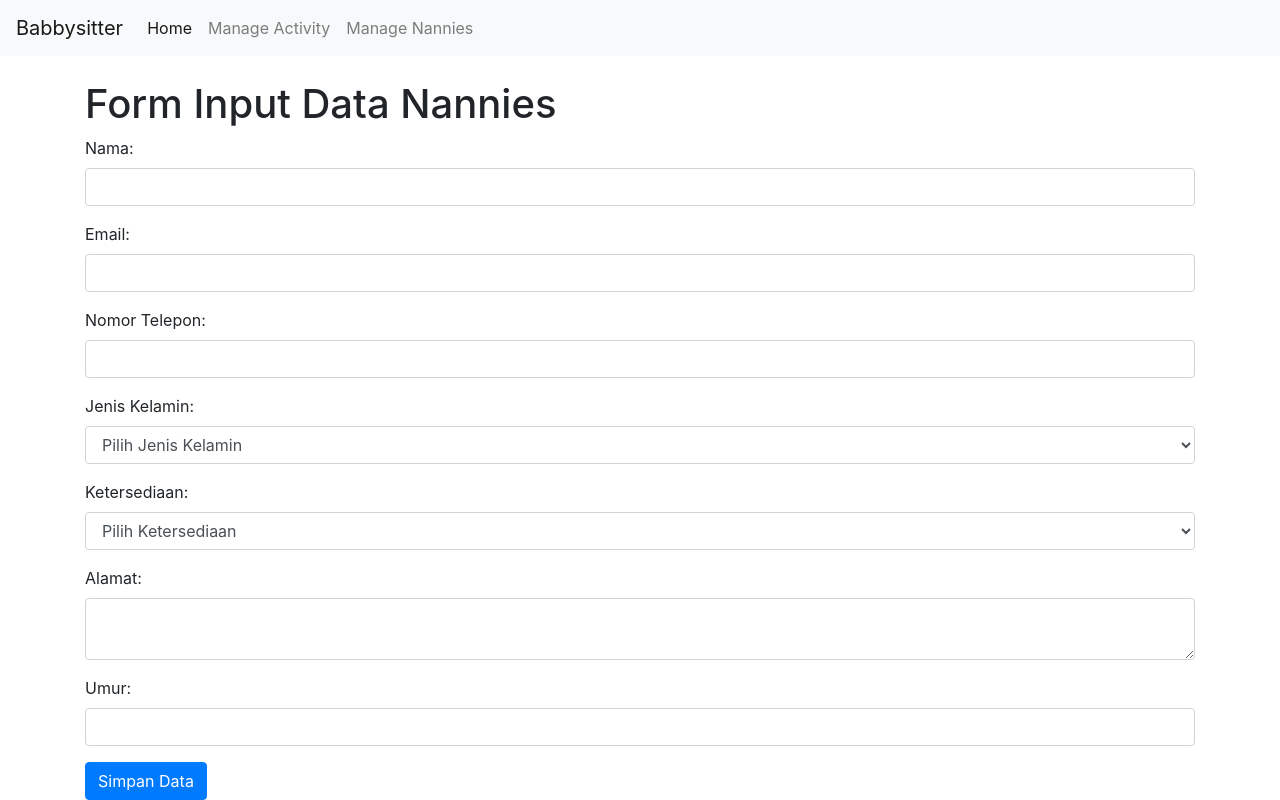
After one commit to oktamicko/nanniesProject, a Flask app: page /nannies/form in a window 1280 px wide. The commit adds this page. Run offline with Flask 3, Linux system fonts and the light colour scheme; some libraries are stand-ins or nearby versions.

Commit message:
Add form nanny

```diff
--- a/app/__init__.py
+++ b/app/__init__.py
@@ -1,5 +1,6 @@
 from flask import Flask
 from config import Config
+from app.extensions import db
 
 
 def create_app(config_class=Config):
@@ -7,6 +8,7 @@ def create_app(config_class=Config):
     app.config.from_object(config_class)
 
     # Initialize Flask Extension
+    db.init_app(app)
 
     # Register blueprints
     from app.main import bp as main_bp
--- a/app/nannies/routes.py
+++ b/app/nannies/routes.py
@@ -1,13 +1,27 @@
-from flask import render_template
+from flask import render_template, request, url_for, redirect
 from app.nannies import bp
+from app.extensions import db
+from app.models.nanny import Nanny
 
 
 @bp.route("/")
 def index():
+    nannies = Nanny.query.all()
+    return render_template("nannies/index.html", nannies=nannies)
 
-    nannies = [
-        {"id": 1, "name": "Nanny 1", "age": 30},
-        {"id": 2, "name": "Nanny 2", "age": 25},
-        # Tambahkan data nannies lainnya
-    ]
-    return render_template("nannies/index.html", nannies=nannies)
+
+@bp.route("/form", methods=["GET", "POST"])
+def form():
+    if request.method == "POST":
+        new_nanny = Nanny(
+            name=request.form["name"],
+            email=request.form["email"],
+            phone_number=request.form["phone_number"],
+            sex=request.form["sex"],
+            availability=request.form["availability"],
+            address=request.form["address"],
+            age=int(request.form["age"]),
+        )
+        db.session.add(new_nanny)
+        db.session.commit()
+    return render_template("nannies/form.html")
--- a/app/templates/base.html
+++ b/app/templates/base.html
@@ -29,7 +29,6 @@
     <div class='container mt-4'>  <!-- Added margin-top to provide space from navbar -->
         <div class='row'>
             <div class='col-md-12'>
-                <h1>Welcome to Babysitter App</h1>
                 <div class='content'>
                     {% block content %}{% endblock %}
                 </div>
--- /dev/null
+++ b/app/templates/nannies/form.html
@@ -0,0 +1,54 @@
+<!DOCTYPE html>
+<html lang='en'>
+<head>
+    <meta charset='UTF-8'>
+    <meta name='viewport' content='width=device-width, initial-scale=1, shrink-to-fit=no'>
+    <link rel='stylesheet' href='https://stackpath.bootstrapcdn.com/bootstrap/4.5.2/css/bootstrap.min.css'>
+    <title>Form Input Data Nannies</title>
+</head>
+<body>
+    {% extends 'base.html' %}
+    {% block content %}
+        <h1>Form Input Data Nannies</h1>
+        <form action='#' method='post'>
+            <div class='form-group'>
+                <label for='name'>Nama:</label>
+                <input type='text' id='name' name='name' class='form-control' required>
+            </div>
+            <div class='form-group'>
+                <label for='email'>Email:</label>
+                <input type='email' id='email' name='email' class='form-control' required>
+            </div>
+            <div class='form-group'>
+                <label for='phone_number'>Nomor Telepon:</label>
+                <input type='tel' id='phone_number' name='phone_number' class='form-control' required>
+            </div>
+            <div class='form-group'>
+                <label for='sex'>Jenis Kelamin:</label>
+                <select id='sex' name='sex' class='form-control' required>
+                    <option value="">Pilih Jenis Kelamin</option>
+                    <option value="Male">Laki-laki</option>
+                    <option value="Female">Perempuan</option>
+                </select>
+            </div>
+            <div class='form-group'>
+                <label for='availability'>Ketersediaan:</label>
+                <select id='availability' name='availability' class='form-control' required>
+                    <option value="">Pilih Ketersediaan</option>
+                    <option value="Available">Tersedia</option>
+                    <option value="Not Available">Tidak Tersedia</option>
+                </select>
+            </div>
+            <div class='form-group'>
+                <label for='address'>Alamat:</label>
+                <textarea id='address' name='address' class='form-control' required></textarea>
+            </div>
+            <div class='form-group'>
+                <label for='age'>Umur:</label>
+                <input type='number' id='age' name='age' class='form-control' required>
+            </div>
+            <button type='submit' class='btn btn-primary'>Simpan Data</button>
+        </form>
+    {% endblock %}
+</body>
+</html>
```
Also changed, not shown: app/models/nanny.py (added, +15 -0 lines), app/templates/nannies/index.html (+15 -5 lines).
